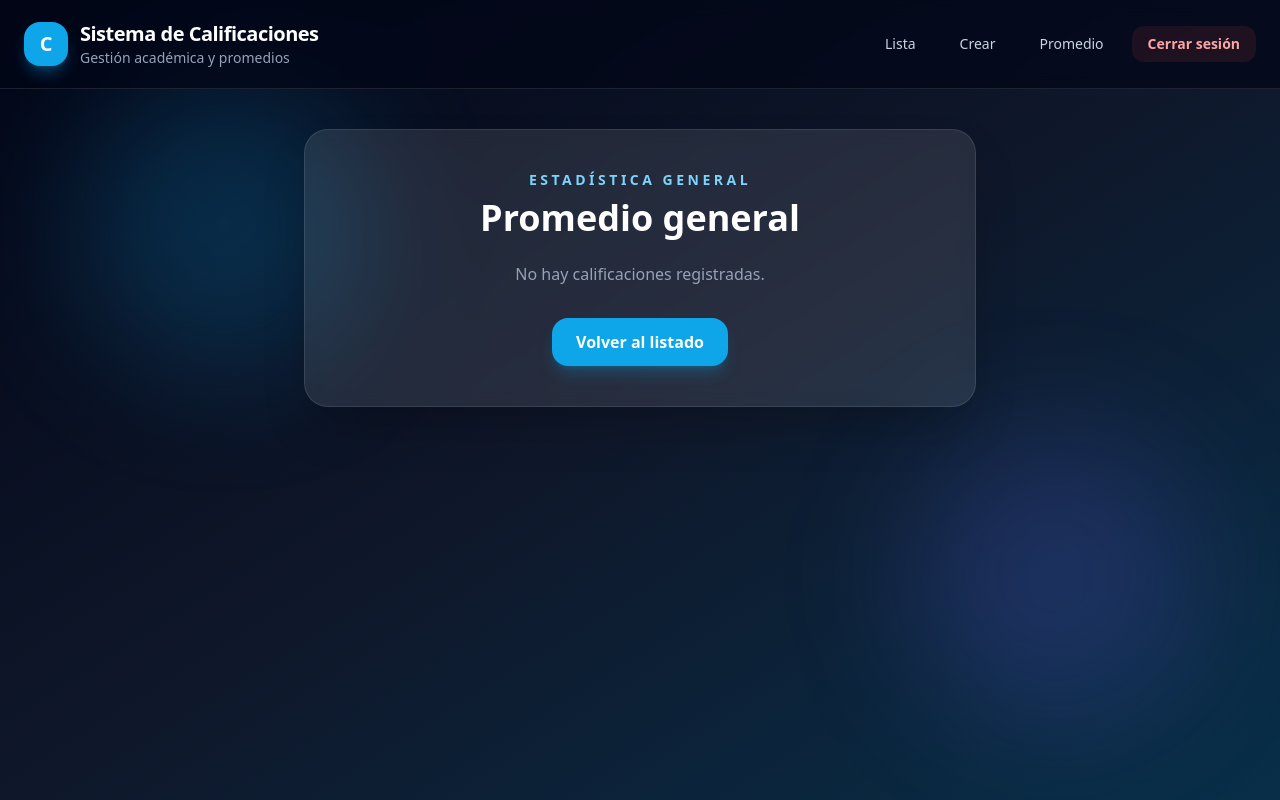
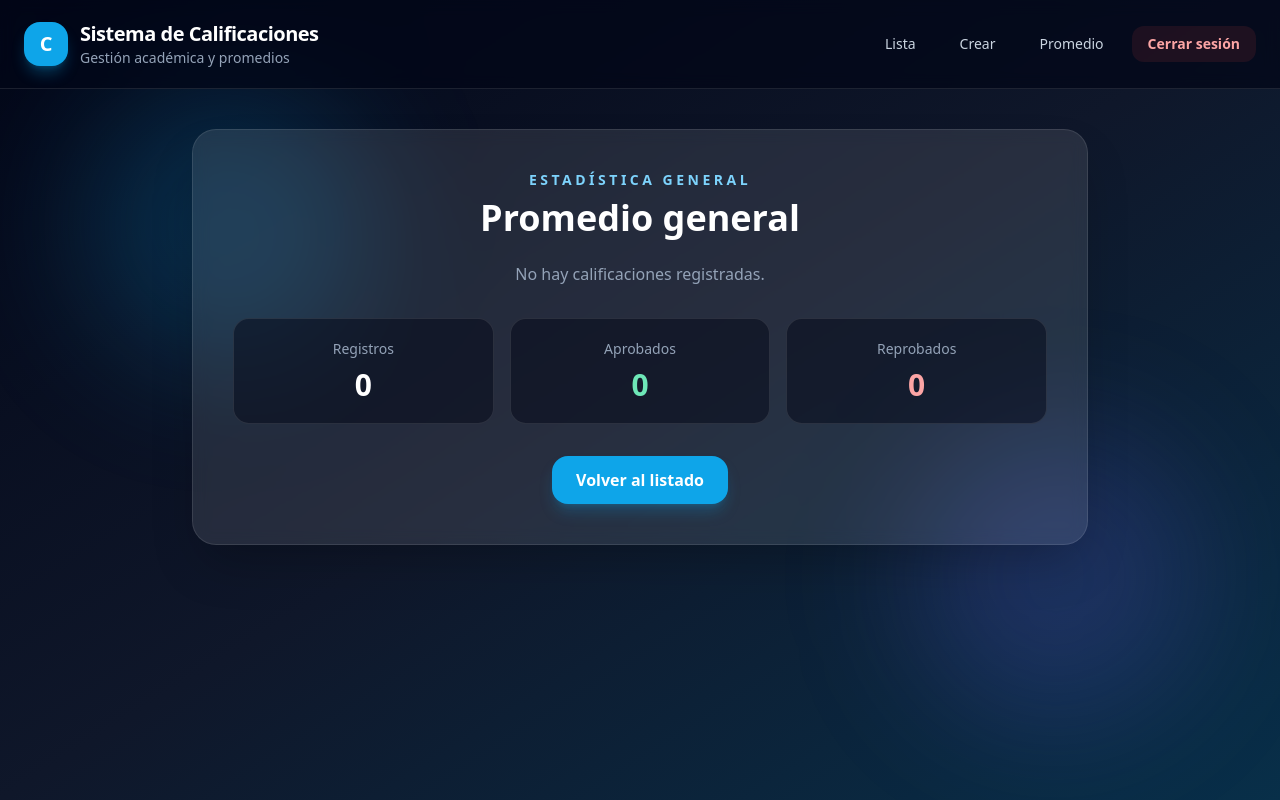
Before and after one commit to Julesb0/laboratorio_final, a Django app: page /promedio-general/ in a window 1280 px wide. Run offline with Django 5.2, Linux system fonts and the light colour scheme; the visitor is signed in with stand-in values (Sample User, id 1); data that the repository does not hold is empty; some libraries are stand-ins or nearby versions.

Commit message:
feat: mejorar resumen de promedio general

```diff
--- a/calificaciones_julio_estudiantes/views.py
+++ b/calificaciones_julio_estudiantes/views.py
@@ -26,12 +26,19 @@ def registro_usuario(request):
 
 @login_required
 def listar_calificaciones(request):
-    calificaciones = Calificacion.objects.all()
-    promedio_general = Calificacion.objects.aggregate(Avg('promedio'))['promedio__avg']
+    calificaciones = Calificacion.objects.all().order_by('nombre_estudiante')
+    promedio_general = Calificacion.objects.all().aggregate(Avg('promedio'))['promedio__avg']
+
+    total_registros = calificaciones.count()
+    total_aprobados = calificaciones.filter(promedio__gte=3).count()
+    total_reprobados = calificaciones.filter(promedio__lt=3).count()
 
     return render(request, 'calificaciones/listar.html', {
         'calificaciones': calificaciones,
-        'promedio_general': promedio_general
+        'promedio_general': promedio_general,
+        'total_registros': total_registros,
+        'total_aprobados': total_aprobados,
+        'total_reprobados': total_reprobados,
     })
 
 
@@ -88,8 +95,16 @@ def eliminar_calificacion(request, id):
 
 @login_required
 def promedio_general(request):
-    promedio = Calificacion.objects.aggregate(Avg('promedio'))['promedio__avg']
+    calificaciones = Calificacion.objects.all()
+    promedio = calificaciones.aggregate(Avg('promedio'))['promedio__avg']
+
+    total_registros = calificaciones.count()
+    total_aprobados = calificaciones.filter(promedio__gte=3).count()
+    total_reprobados = calificaciones.filter(promedio__lt=3).count()
 
     return render(request, 'calificaciones/promedio_general.html', {
-        'promedio_general': promedio
+        'promedio_general': promedio,
+        'total_registros': total_registros,
+        'total_aprobados': total_aprobados,
+        'total_reprobados': total_reprobados,
     })
--- a/templates/calificaciones/promedio_general.html
+++ b/templates/calificaciones/promedio_general.html
@@ -1,38 +1,51 @@
-{% extends 'base.html' %} {% block content %}
+{% extends 'base.html' %}
 
-<div class="mx-auto max-w-2xl">
-  <div
-    class="rounded-3xl border border-white/10 bg-white/10 p-10 text-center shadow-2xl backdrop-blur"
-  >
-    <p
-      class="mb-2 text-sm font-semibold uppercase tracking-[0.25em] text-sky-300"
-    >
+{% block content %}
+
+<div class="mx-auto max-w-4xl">
+    <div class="rounded-3xl border border-white/10 bg-white/10 p-10 text-center shadow-2xl backdrop-blur">
+        <p class="mb-2 text-sm font-semibold uppercase tracking-[0.25em] text-sky-300">
             Estadística general
         </p>
 
-    <h2 class="text-4xl font-black text-white">Promedio general</h2>
+        <h2 class="text-4xl font-black text-white">
+            Promedio general
+        </h2>
 
         {% if promedio_general is not None %}
-    <div
-      class="mx-auto mt-8 flex h-40 w-40 items-center justify-center rounded-full border border-sky-400/30 bg-sky-500/10 shadow-lg shadow-sky-500/20"
-    >
+            <div class="mx-auto mt-8 flex h-40 w-40 items-center justify-center rounded-full border border-sky-400/30 bg-sky-500/10 shadow-lg shadow-sky-500/20">
                 <span class="text-5xl font-black text-sky-300">
                     {{ promedio_general|floatformat:2 }}
                 </span>
             </div>
 
             <p class="mt-6 text-slate-300">
-      Este es el promedio general de todos los estudiantes registrados en el
-      sistema.
+                Este promedio fue calculado con todos los registros guardados en la base de datos.
             </p>
         {% else %}
-    <p class="mt-6 text-slate-400">No hay calificaciones registradas.</p>
+            <p class="mt-6 text-slate-400">
+                No hay calificaciones registradas.
+            </p>
         {% endif %}
 
-    <a
-      href="{% url 'listar_calificaciones' %}"
-      class="mt-8 inline-flex rounded-2xl bg-sky-500 px-6 py-3 font-bold text-white shadow-lg shadow-sky-500/25 transition hover:bg-sky-400"
-    >
+        <div class="mt-8 grid gap-4 md:grid-cols-3">
+            <div class="rounded-2xl border border-white/10 bg-slate-950/50 p-5">
+                <p class="text-sm text-slate-400">Registros</p>
+                <p class="mt-2 text-3xl font-black text-white">{{ total_registros }}</p>
+            </div>
+
+            <div class="rounded-2xl border border-white/10 bg-slate-950/50 p-5">
+                <p class="text-sm text-slate-400">Aprobados</p>
+                <p class="mt-2 text-3xl font-black text-emerald-300">{{ total_aprobados }}</p>
+            </div>
+
+            <div class="rounded-2xl border border-white/10 bg-slate-950/50 p-5">
+                <p class="text-sm text-slate-400">Reprobados</p>
+                <p class="mt-2 text-3xl font-black text-red-300">{{ total_reprobados }}</p>
+            </div>
+        </div>
+
+        <a href="{% url 'listar_calificaciones' %}" class="mt-8 inline-flex rounded-2xl bg-sky-500 px-6 py-3 font-bold text-white shadow-lg shadow-sky-500/25 transition hover:bg-sky-400">
             Volver al listado
         </a>
     </div>
```
Also changed, not shown: templates/calificaciones/listar.html (+24 -24 lines). Lines whose indentation alone changed are shown as unchanged.
